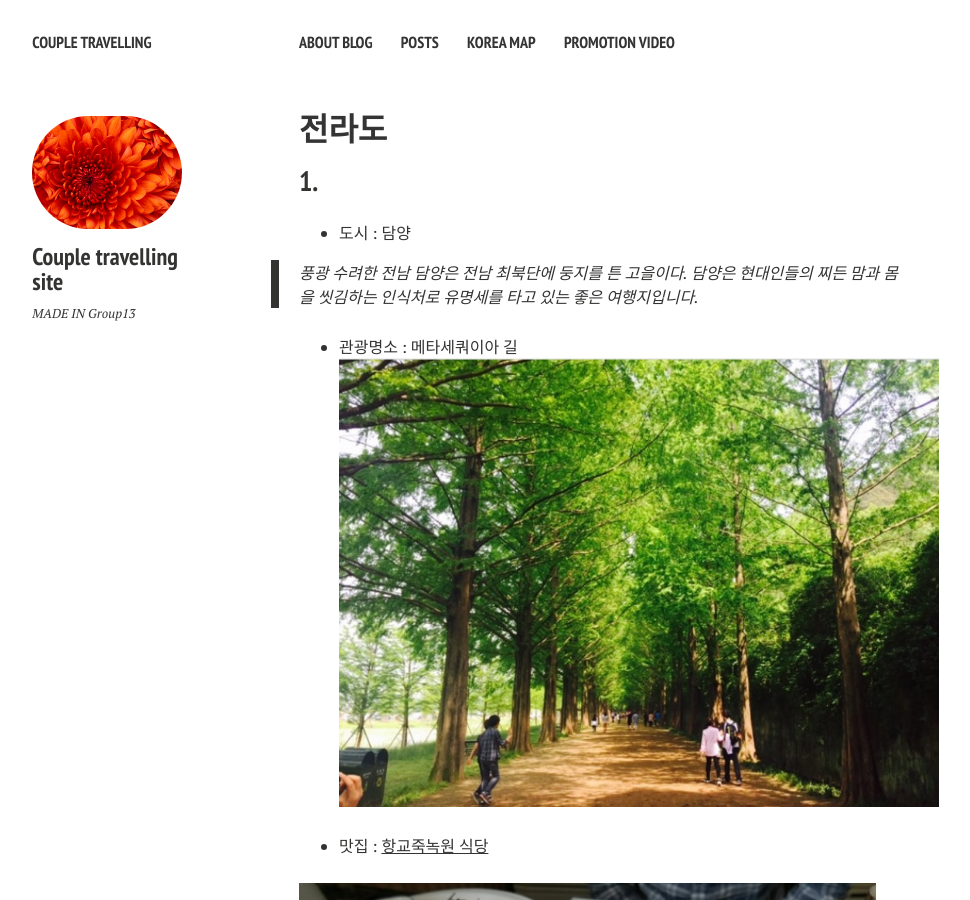
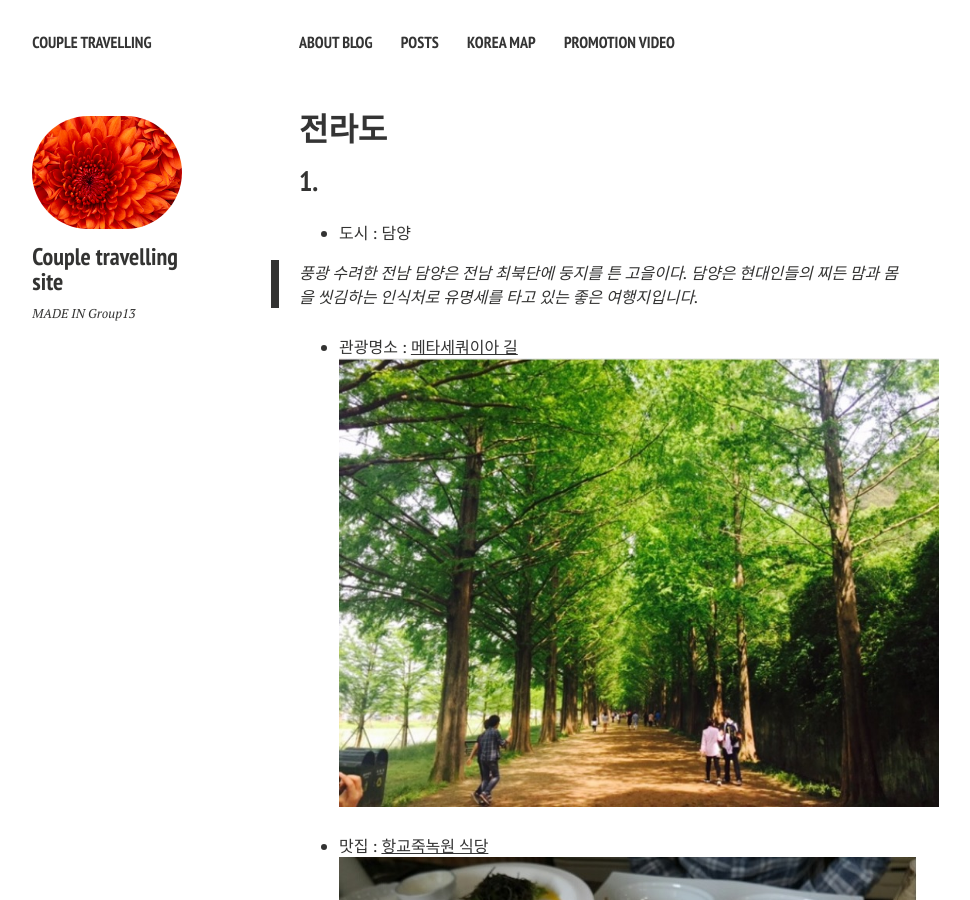
Before and after one commit to shinojin/shinojin.github.com, a Jekyll site: the page built from _posts/2013-05-22-sample-post-images.md, in a window 1280 px wide and 900 px high. Shown: the whole window, without its empty margins (21-991 px from the left). Built offline with Jekyll 4.4.1, drawn with Linux system fonts in a browser that asks for light colours; nearby versions of some CDN libraries; part of the change alters nothing that is shown.

```diff
--- a/_posts/2013-05-22-sample-post-images.md
+++ b/_posts/2013-05-22-sample-post-images.md
@@ -11,11 +11,10 @@ comments: true
 
 > 풍광 수려한 전남 담양은 전남 최북단에 둥지를 튼 고을이다. 담양은 현대인들의 찌든 맘과 몸을 씻김하는 인식처로 유명세를 타고 있는 좋은 여행지입니다.
 
-- 관광명소 : 메타세쿼이아 길
+- 관광명소 : [메타세쿼이아 길](http://newosilent.blog.me/220337958240)
 ![메타세쿼이아 길](https://github.com/shinojin/shinojin.github.com/blob/master/images/damgyang-metasq-gil.jpg?raw=true)
 
 - 맛집 : [항교죽녹원 식당](http://blog.naver.com/orangealive/220295231574)
-
 ![항교죽녹원 식당](https://github.com/shinojin/shinojin.github.com/blob/master/images/damyanghanggyozukdocwon.jpg?raw=true)
 
 - 숙박시설 : [담양메타 펜션](http://metastory.co.kr)
```
